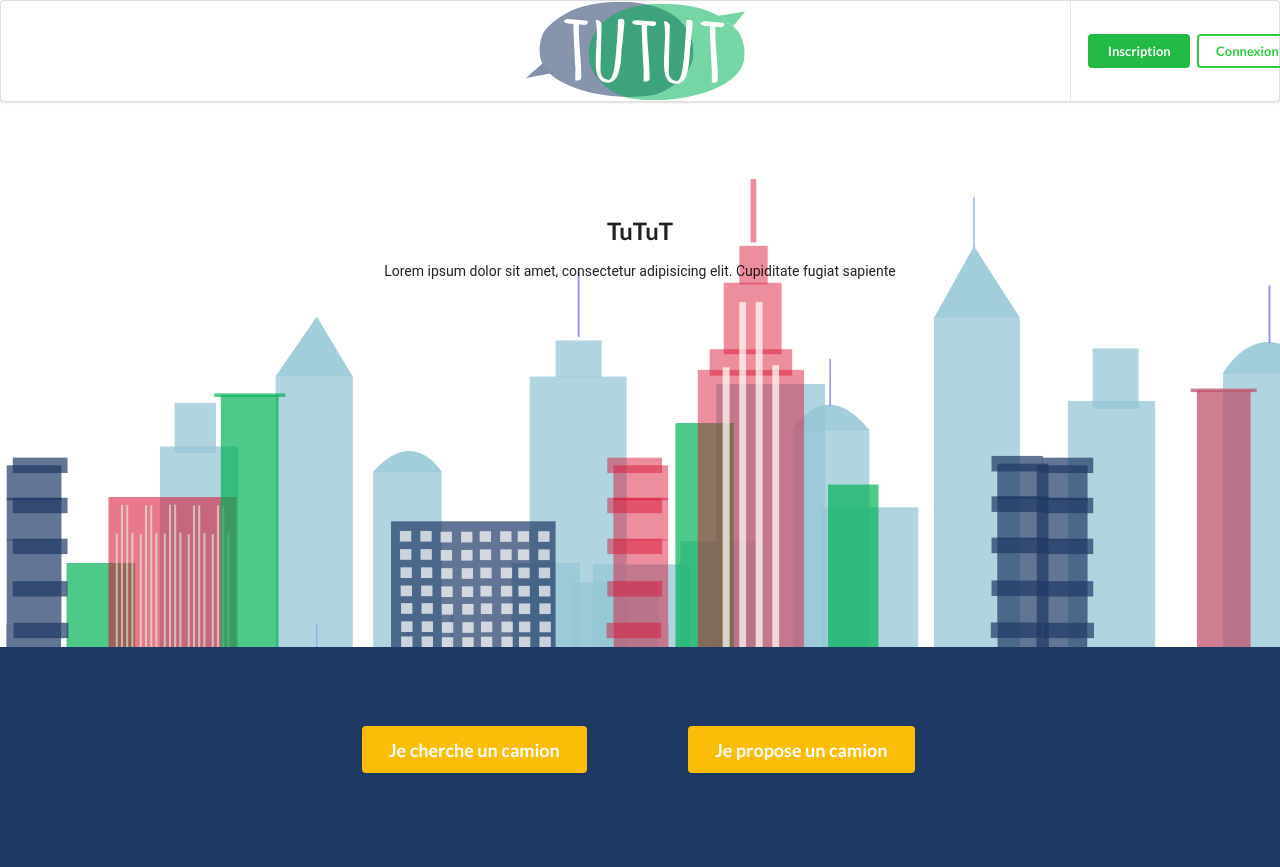
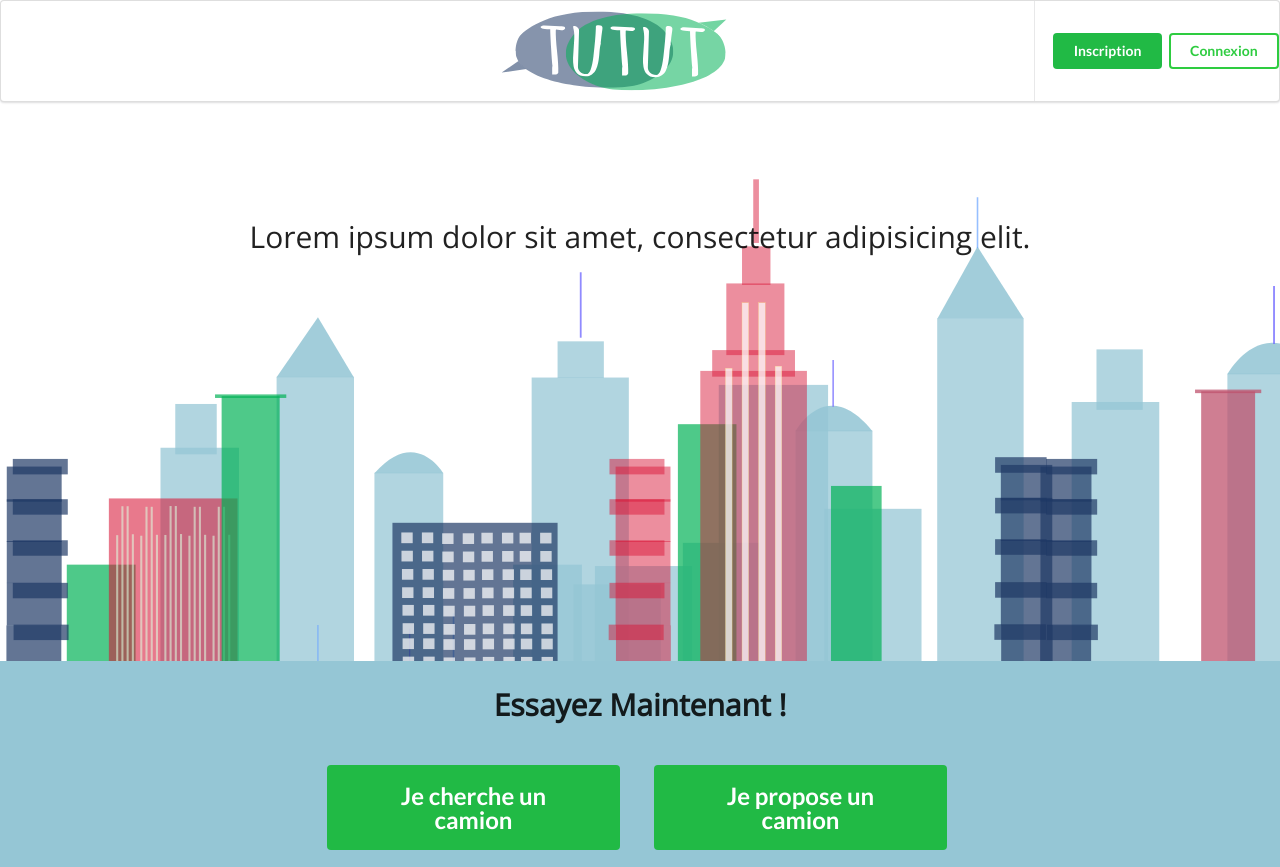
Before and after one commit to nemo75/hackaton-tutut, a website: page public/index.html in a window 1280 px wide. Shown: the top 867 px of the page. Drawn offline with nearby package versions, Linux system fonts and the light colour scheme; some icons are missing; a web font is replaced by a local one.

Commit message:
Nouvelles couleurs, en-tête plus jolie

```diff
--- a/public/assets/css/style.css
+++ b/public/assets/css/style.css
@@ -7,6 +7,8 @@ body {
 	display: block;
 	margin: 0 auto;
 	padding-left: 20%;
+	padding-top: 10px;
+	padding-bottom: 10px;
 	width: 500px;
 	height: 100px;
 }
@@ -14,27 +16,32 @@ body {
 	width: 100%;
 }
 
+.bouton_connexion.bouton_connexion.bouton_connexion.bouton_connexion.bouton_connexion {
+	margin-right: 40px;
+}
+
 .bandeau_slogan {
 	background-size: cover;
 	background-image: url(../../bandeau.svg);
 	height: 560px;
 	margin-top: -15px;
-	border-bottom: 2px solid grey;
 }
 
 .titre_slogan{
 	text-align: center;
 	padding-top: 9%;
-	font-family: roboto;
+	font-size: 30px;
+	font-family: Open Sans;
 }
 
 .bandeau_cta {
-	background-color: rgba(31, 57, 102, 210);
+	text-align: center;
+	background-color: rgba(149, 198, 213, 222);
 	height: 35%;
 }
 
 .boutons.boutons.boutons.boutons {
-	margin-top: 5%;
+	margin-top: 2%;
 }
 
 .bandeau_description {
@@ -60,9 +67,14 @@ body {
 }
 
 .fouteur.fouteur.fouteur.fouteur.fouteur {
-	bottom: 0;
+	margin-bottom: 0;
 }
 
+.titre_boutons {
+	font-size: 30px;
+	font-family: Open Sans;
+	padding-top: 25px;
+}
 /* Page driver */
 
 .formulaire {
--- a/public/index.html
+++ b/public/index.html
@@ -4,6 +4,7 @@
 	<meta charset="UTF-8">
 	<meta name="viewport" content="width=device-width, user-scalable=no">
 	<title>Tutut</title>
+	<link href='https://fonts.googleapis.com/css?family=Open+Sans' rel='stylesheet' type='text/css'>
 	<link rel="stylesheet" href="semantic.min.css">
 	<link rel="stylesheet" href="assets/css/style.css">
 	<link rel="stylesheet" href="https://cdnjs.cloudflare.com/ajax/libs/semantic-ui/2.1.8/components/icon.css">
@@ -18,8 +19,8 @@
 		<div class="right stackable menu">
 			<div class="item">
 				<div class="middle aligned content">
-					<a href="#" class="ui green small button">Inscription</a>
-					<a href="#" class="ui inverted green small button">Connexion</a>
+					<a href="#" class="ui green button">Inscription</a>
+					<a href="#" class="ui inverted green button bouton_connexion">Connexion</a>
 				</div>
 			</div>
 		</div>
@@ -28,20 +29,19 @@
 
 	<div class="bandeau_slogan">
 		<div class="titre_slogan">
-			<h2>TuTuT</h2>
-			<p>Lorem ipsum dolor sit amet, consectetur adipisicing elit. Cupiditate fugiat sapiente</p>
+			<p>Lorem ipsum dolor sit amet, consectetur adipisicing elit.</p>
 		</div>
 	</div>
 
 
 	<div class="bandeau_cta">
-
+	<h2 class="titre_boutons">Essayez Maintenant !</h2>
 		<div class="ui four column centered stackable grid">
 			<div class="center aligned column boutons">
-				<a href="livre.html" class="ui big yellow button">Je cherche un camion</a>
+				<a href="livre.html" class="ui massive green button">Je cherche un camion</a>
 			</div>
 			<div class="center aligned column boutons">
-				<a href="driver.html" class="ui big yellow button">Je propose un camion</a>
+				<a href="driver.html" class="ui massive green button">Je propose un camion</a>
 			</div>
 		</div>
 
@@ -82,7 +82,7 @@
 	</div>
 
 	<!--footer-->
-	<div class="ui vertical footer bottom attached segment">
+	<div class="ui vertical footer bottom attached segment fouteur">
 		<div class="ui center aligned container bandeau_footer">
 			<img src="logo.svg" class="ui centered small image logo_footer">
 			<div class="row liste_footer">
```
Also changed, not shown: public/driver.html (+1 -0 lines), public/livre.html (+2 -1 lines).
